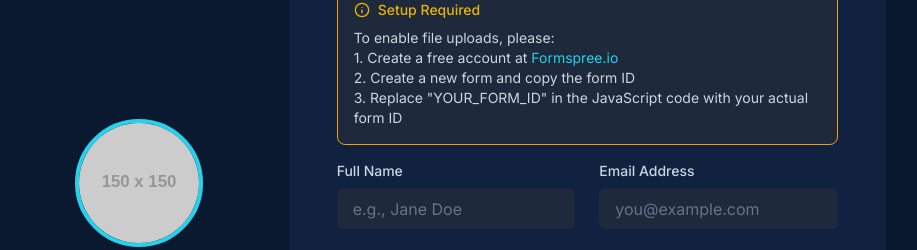
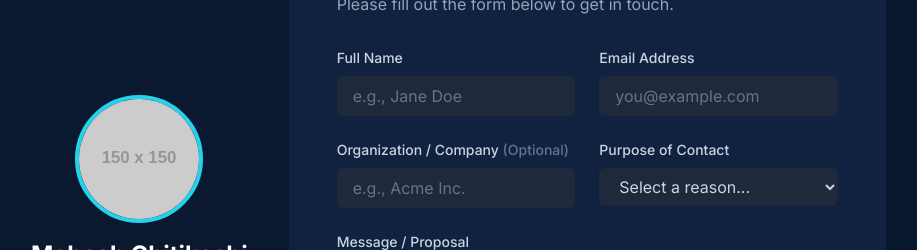
Before and after one commit to Mahesh-ch06/form, a plain HTML site: page index.html in a window 1280 px wide. Shown: the part 181-431 px from the top of the page, without its empty margins (202-1119 px from the left). Drawn offline with nearby package versions, Linux system fonts and the light colour scheme; placeholder pictures from the web are drawn by us.

Commit message:
Update form with your Formspree endpoint

```diff
--- a/form-handler.js
+++ b/form-handler.js
@@ -145,8 +145,8 @@ document.addEventListener("DOMContentLoaded", function () {
     const formData = new FormData(form);
 
     try {
-      // Using Formspree endpoint - replace YOUR_FORM_ID with actual Formspree form ID
-      const response = await fetch("https://formspree.io/f/YOUR_FORM_ID", {
+      // Using your Formspree endpoint
+      const response = await fetch("https://formspree.io/f/xyzjogbo", {
         method: "POST",
         body: formData,
         headers: {
--- a/index.html
+++ b/index.html
@@ -98,14 +98,6 @@
         transform: translateY(0);
       }
     }
-
-    .setup-notice {
-      background-color: #1e293b;
-      border: 1px solid #f59e0b;
-      border-radius: 8px;
-      padding: 1rem;
-      margin-bottom: 1rem;
-    }
   </style>
 </head>
 <body class="text-slate-300 antialiased">
@@ -140,20 +132,6 @@
         <div id="form-container">
           <h2 class="text-3xl font-bold text-white mb-2">Connect with Mahesh</h2>
           <p class="mb-8 text-slate-400">Please fill out the form below to get in touch.</p>
-
-          <!-- Setup Notice -->
-          <div class="setup-notice">
-            <div class="flex items-center mb-2">
-              <i data-feather="info" class="w-4 h-4 text-yellow-500 mr-2"></i>
-              <span class="text-yellow-500 font-medium text-sm">Setup Required</span>
-            </div>
-            <p class="text-slate-300 text-sm">
-              To enable file uploads, please:
-              <br>1. Create a free account at <a href="https://formspree.io" class="text-cyan-400 hover:text-cyan-300" target="_blank">Formspree.io</a>
-              <br>2. Create a new form and copy the form ID
-              <br>3. Replace "YOUR_FORM_ID" in the JavaScript code with your actual form ID
-            </p>
-          </div>
 
           <form id="contact-form" method="POST" novalidate enctype="multipart/form-data">
             <div class="grid grid-cols-1 sm:grid-cols-2 gap-6 mb-6">
```
